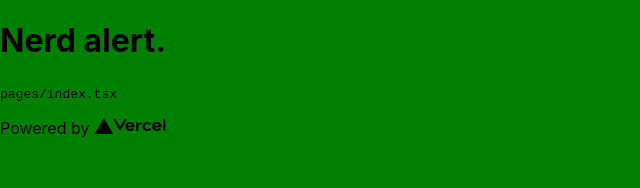
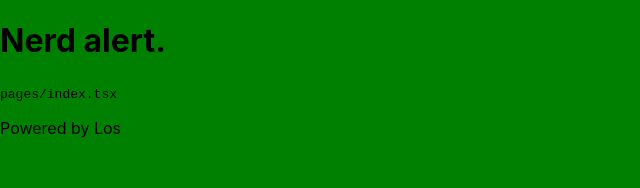
Before and after one commit to barrera713/nextjs-starter, a Next.js app: page / in a window 1280 px wide. Shown: the top 188 px of the page, without its empty margins (0-640 px from the left). Built offline with nearby package versions, Linux system fonts and the light colour scheme.

Commit message:
config Jest :)

```diff
--- /dev/null
+++ b/containers/Dashboard/index.tsx
@@ -0,0 +1,37 @@
+import React from 'react';
+import { DashboardStyles } from './styles';
+
+
+interface DashboardContainerProps {
+
+}
+
+
+export const DashboardContainer: React.FC<DashboardContainerProps> = (props) => {
+  return (
+    <DashboardStyles>
+      <main data-testid="dashboardContainer">
+      <h1>
+        Nerd alert.
+      </h1>
+
+      <p>
+        <code>pages/index.tsx</code>
+      </p>
+      </main>
+
+      <footer>
+      <a
+        href="https://vercel.com?utm_source=create-next-app&utm_medium=default-template&utm_campaign=create-next-app"
+        target="_blank"
+        rel="noopener noreferrer"
+      >
+        Powered by{' '}
+        <span>
+          Los
+        </span>
+      </a>
+      </footer>
+    </DashboardStyles>
+  )
+}
--- /dev/null
+++ b/containers/Dashboard/styles.ts
@@ -0,0 +1,6 @@
+import styled from 'styled-components';
+
+
+export const DashboardStyles = styled.div`
+
+`
--- /dev/null
+++ b/containers/Header/index.tsx
@@ -0,0 +1,16 @@
+import type { NextPage } from 'next'
+import Head from 'next/head'
+
+const HeaderContainer: NextPage = () => {
+  return (
+    <div>
+      <Head>
+        <title>Striveboxx</title>
+        <meta name="description" content="Generated by create next app" />
+        <link rel="icon" href="/favicon.ico" />
+      </Head>
+    </div>
+  )
+}
+
+export default HeaderContainer
--- /dev/null
+++ b/containers/Header/styles.ts
@@ -0,0 +1,6 @@
+import styled from 'styled-components';
+
+
+export const HeaderStyles = styled.div`
+
+`
--- a/pages/index.tsx
+++ b/pages/index.tsx
@@ -1,39 +1,13 @@
 import type { NextPage } from 'next'
-import Head from 'next/head'
-import Image from 'next/image'
+import { DashboardContainer } from 'containers/Dashboard'
+import HeaderContainer from 'containers/Header'
 
 const Home: NextPage = () => {
   return (
-    <div>
-      <Head>
-        <title>Striveboxx</title>
-        <meta name="description" content="Generated by create next app" />
-        <link rel="icon" href="/favicon.ico" />
-      </Head>
-
-      <main>
-        <h1>
-          Nerd alert.
-        </h1>
-
-        <p>
-          <code>pages/index.tsx</code>
-        </p>
-      </main>
-
-      <footer>
-        <a
-          href="https://vercel.com?utm_source=create-next-app&utm_medium=default-template&utm_campaign=create-next-app"
-          target="_blank"
-          rel="noopener noreferrer"
-        >
-          Powered by{' '}
-          <span>
-            <Image src="/vercel.svg" alt="Vercel Logo" width={72} height={16} />
-          </span>
-        </a>
-      </footer>
-    </div>
+    <>
+    <HeaderContainer />
+    <DashboardContainer />
+    </>
   )
 }
 
```
Also changed, not shown: jest.config.js (added, +35 -0 lines), package.json (+7 -1 lines), 2 other files (tests, documents, lock files or other folders).
